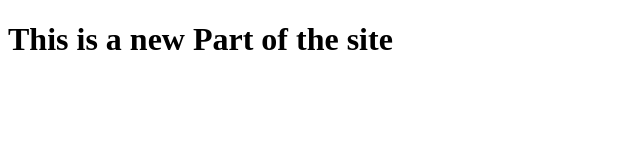
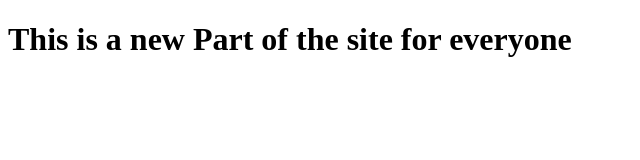
Before and after one commit to Shervinhero/shervin, a plain HTML site: page index.html in a window 1280 px wide. Shown: the whole page, without its empty margins (0-640 px from the left). Drawn offline with Linux system fonts and the light colour scheme.

Commit message:
Update index.html

```diff
--- a/index.html
+++ b/index.html
@@ -6,7 +6,7 @@
 </head>
 <body>
 <h1>
-    This is a new Part of the site
+    This is a new Part of the site for everyone
 </h1>
 
 </body>
```
